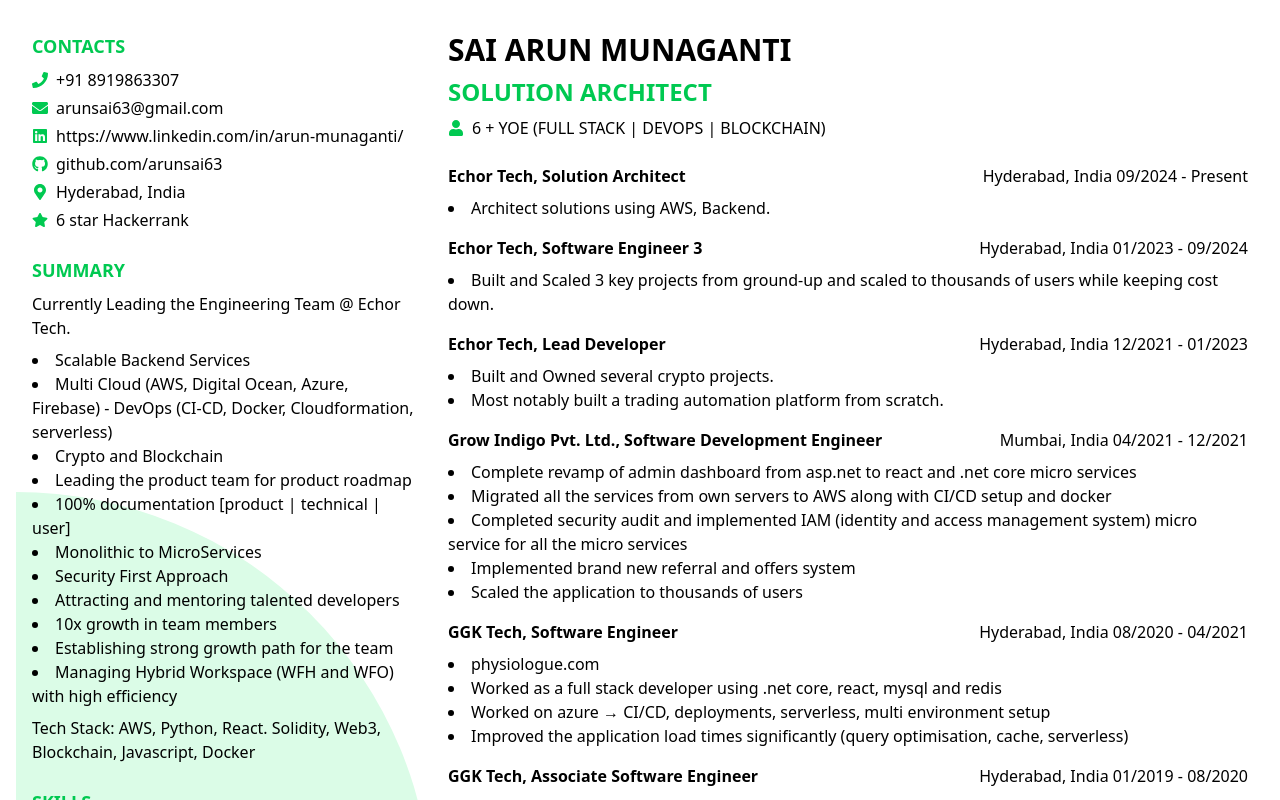
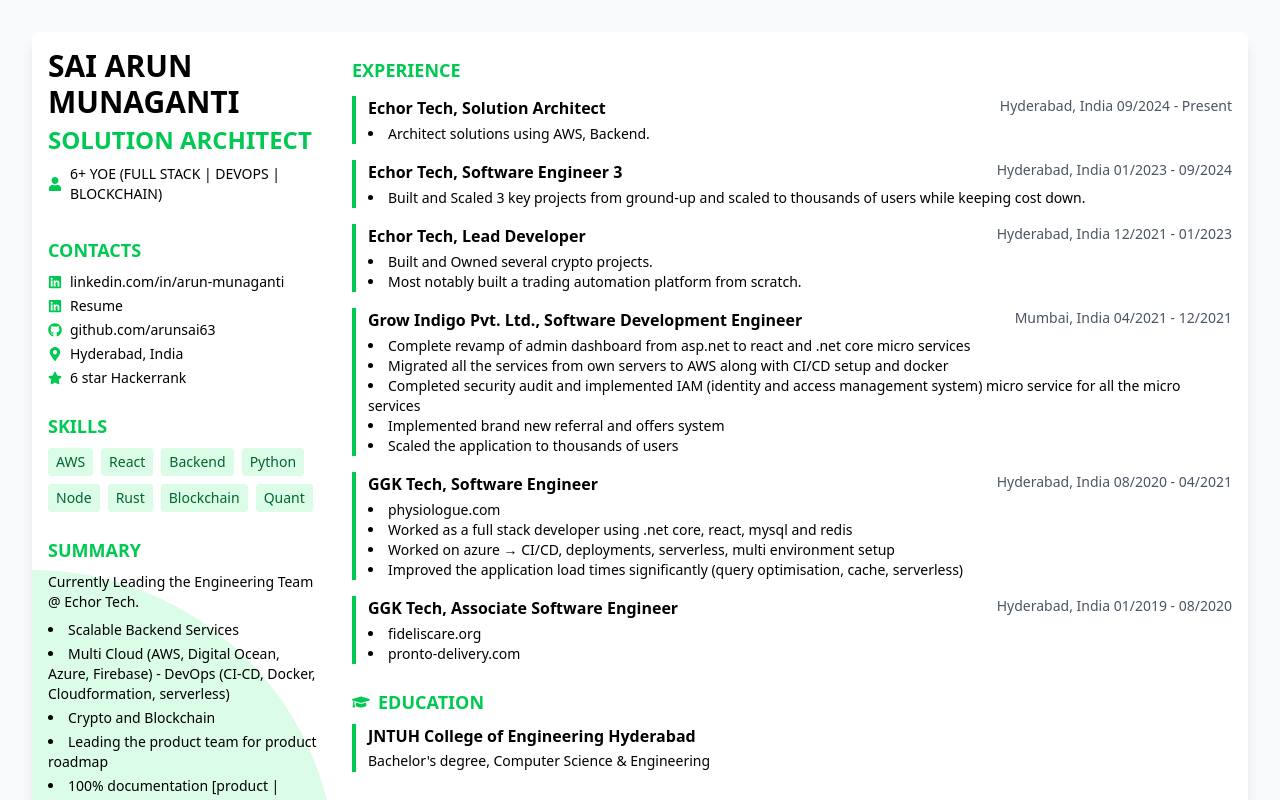
Before and after one commit to arunsai63/arunsai63.github.io, a React (Vite) app: page / in a window 1280 px wide. Shown: the top 800 px of the page. Built offline with nearby package versions, Linux system fonts and the light colour scheme.

Commit message:
fixed reposiveness

```diff
--- a/index.html
+++ b/index.html
@@ -3,9 +3,46 @@
 
 <head>
   <meta charset="UTF-8" />
-  <link rel="icon" type="image/svg+xml" href="/vite.svg" />
+  <link rel="icon" type="image/svg+xml" href="/favicon.ico" />
   <meta name="viewport" content="width=device-width, initial-scale=1.0" />
-  <title>Arun Munaganti</title>
+  <title>Arun Munaganti - Solution Architect</title>
+
+  <!-- Basic SEO Tags -->
+  <meta name="description"
+    content="Sai Arun Munaganti is a Solution Architect with 6+ years of experience in Full Stack Development, DevOps, and Blockchain technologies. Explore his portfolio, resume, and detailed professional experience." />
+  <meta name="keywords"
+    content="Solution Architect, Full Stack Developer, DevOps, Blockchain, AWS, React, Python, Portfolio, Resume, Hyderabad, India" />
+  <meta name="author" content="Sai Arun Munaganti" />
+  <meta name="robots" content="index, follow" />
+  <link rel="canonical" href="https://yourdomain.com" />
+
+  <!-- Open Graph / Facebook -->
+  <meta property="og:title" content="Sai Arun Munaganti - Solution Architect Portfolio" />
+  <meta property="og:description"
+    content="Explore the professional portfolio of Sai Arun Munaganti, a seasoned solution architect with expertise in Full Stack Development, DevOps, and Blockchain." />
+  <meta property="og:type" content="website" />
+
+  <!-- Twitter Cards -->
+  <meta name="twitter:card" content="summary_large_image" />
+  <meta name="twitter:title" content="Sai Arun Munaganti - Solution Architect Portfolio" />
+  <meta name="twitter:description"
+    content="Discover the portfolio of Sai Arun Munaganti, a solution architect with 6+ years of experience in modern technologies including Full Stack Development, DevOps, and Blockchain." />
+
+  <!-- JSON-LD Structured Data -->
+  <script type="application/ld+json">
+  {
+    "@context": "https://schema.org",
+    "@type": "Person",
+    "name": "Sai Arun Munaganti",
+    "jobTitle": "Solution Architect",
+    "url": "https://arunsai63.github.io",
+    "sameAs": [
+      "https://www.linkedin.com/in/arun-munaganti/",
+      "https://github.com/arunsai63"
+    ],
+    "description": "Sai Arun Munaganti is a solution architect with 6+ years of experience specializing in Full Stack Development, DevOps, and Blockchain."
+  }
+  </script>
 </head>
 
 <body>
--- a/src/App.jsx
+++ b/src/App.jsx
@@ -3,48 +3,100 @@
 
 const App = () => {
     return (
-        <div className="container mx-auto p-4">
-            <div className="flex relative">
-                {/* Left Column */}
-                <div className="w-1/3 bg-white p-4 relative">
-                    {/* Background Curve */}
-                    <div className="absolute bottom-0 left-0 w-full h-1/2 bg-green-100 rounded-tr-full"></div>
+        <div className="min-h-screen bg-gray-50">
+            {/* Main container with responsive width */}
+            <div className="max-w-7xl mx-auto px-4 sm:px-6 lg:px-8 py-8">
+                {/* Resume Card */}
+                <div className="bg-white rounded-lg shadow-lg overflow-hidden">
+                    {/* Mobile Header - Only visible on small screens */}
+                    <div className="md:hidden bg-white p-4 border-b">
+                        <h1 className="text-2xl font-bold uppercase">Sai Arun Munaganti</h1>
+                        <h2 className="text-green-500 uppercase font-bold text-xl mt-1">Solution Architect</h2>
+                        <div className="flex items-center mt-2 text-sm">
+                            <FaUser className="text-green-500 mr-2 flex-shrink-0" />
+                            <span className="uppercase">6+ YOE (FULL STACK | DEVOPS | BLOCKCHAIN)</span>
+                        </div>
+                    </div>
+
+                    {/* Flex container for columns - Column on mobile, Row on medium+ */}
+                    <div className="flex flex-col md:flex-row relative">
+                        {/* Left Column - Full width on mobile, 1/3 on medium+ */}
+                        <div className="w-full md:w-1/3 lg:w-1/4 bg-white p-4 relative">
+                            {/* Background Curve - Hidden on mobile */}
+                            <div className="hidden md:block absolute bottom-0 left-0 w-full h-1/2 bg-green-100 rounded-tr-full"></div>
+
                             <div className="relative z-10">
+                                {/* Desktop Header - Hidden on mobile */}
+                                <div className="hidden md:block mb-8">
+                                    <h1 className="text-2xl lg:text-3xl font-bold uppercase">Sai Arun Munaganti</h1>
+                                    <h2 className="text-green-500 uppercase font-bold text-xl lg:text-2xl mt-1">Solution Architect</h2>
+                                    <div className="flex items-center mt-2 text-sm">
+                                        <FaUser className="text-green-500 mr-2 flex-shrink-0" />
+                                        <span className="uppercase">6+ YOE (FULL STACK | DEVOPS | BLOCKCHAIN)</span>
+                                    </div>
+                                </div>
+
                                 {/* Contacts Section */}
                                 <div className="mb-6">
                                     <h2 className="text-green-500 uppercase font-bold text-lg">Contacts</h2>
-                            <div className="mt-2">
-                                <div className="flex items-center">
-                                    <FaPhone className="text-green-500 mr-2" />
-                                    <span>+91 8919863307</span>
+                                    <div className="mt-2 text-sm">
+                                        <div className="flex items-center mt-1">
+                                            <FaLinkedin className="text-green-500 mr-2 flex-shrink-0" />
+                                            <a href="https://www.linkedin.com/in/arun-munaganti/"
+                                                target="_blank"
+                                                rel="noreferrer"
+                                                className="hover:text-green-500 transition-colors truncate">
+                                                linkedin.com/in/arun-munaganti
+                                            </a>
                                         </div>
                                         <div className="flex items-center mt-1">
-                                    <FaEnvelope className="text-green-500 mr-2" />
-                                    <span>arunsai63@gmail.com</span>
+                                            <FaLinkedin className="text-green-500 mr-2 flex-shrink-0" />
+                                            <a href="/resume.pdf"
+                                                target="_blank"
+                                                rel="noreferrer"
+                                                className="hover:text-green-500 transition-colors">
+                                                Resume
+                                            </a>
                                         </div>
                                         <div className="flex items-center mt-1">
-                                    <FaLinkedin className="text-green-500 mr-2" />
-                                    <span>https://www.linkedin.com/in/arun-munaganti/</span>
+                                            <FaGithub className="text-green-500 mr-2 flex-shrink-0" />
+                                            <a href='https://github.com/arunsai63'
+                                                target='_blank'
+                                                rel='noreferrer'
+                                                className="hover:text-green-500 transition-colors truncate">
+                                                github.com/arunsai63
+                                            </a>
                                         </div>
                                         <div className="flex items-center mt-1">
-                                    <FaGithub className="text-green-500 mr-2" />
-                                    <span>github.com/arunsai63</span>
-                                </div>
-                                <div className="flex items-center mt-1">
-                                    <FaMapMarkerAlt className="text-green-500 mr-2" />
+                                            <FaMapMarkerAlt className="text-green-500 mr-2 flex-shrink-0" />
                                             <span>Hyderabad, India</span>
                                         </div>
                                         <div className="flex items-center mt-1">
-                                    <FaStar className="text-green-500 mr-2" />
+                                            <FaStar className="text-green-500 mr-2 flex-shrink-0" />
                                             <span>6 star Hackerrank</span>
                                         </div>
                                     </div>
                                 </div>
+
+                                {/* Skills Section - Move up on mobile for better hierarchy */}
+                                <div className="mb-6">
+                                    <h2 className="text-green-500 uppercase font-bold text-lg">Skills</h2>
+                                    <div className="mt-2 text-sm">
+                                        <div className="flex flex-wrap gap-2">
+                                            {['AWS', 'React', 'Backend', 'Python', 'Node', 'Rust', 'Blockchain', 'Quant'].map((skill) => (
+                                                <span key={skill} className="bg-green-100 text-green-800 px-2 py-1 rounded">
+                                                    {skill}
+                                                </span>
+                                            ))}
+                                        </div>
+                                    </div>
+                                </div>
+
                                 {/* Summary Section */}
                                 <div className="mb-6">
                                     <h2 className="text-green-500 uppercase font-bold text-lg">Summary</h2>
-                            <p className="mt-2">Currently Leading the Engineering Team @ Echor Tech.</p>
-                            <ul className="list-disc list-inside mt-2">
+                                    <p className="mt-2 text-sm">Currently Leading the Engineering Team @ Echor Tech.</p>
+                                    <ul className="list-disc list-inside mt-2 text-sm space-y-1">
                                         <li>Scalable Backend Services</li>
                                         <li>Multi Cloud (AWS, Digital Ocean, Azure, Firebase) - DevOps (CI-CD, Docker, Cloudformation, serverless)</li>
                                         <li>Crypto and Blockchain</li>
@@ -57,68 +109,55 @@
                                         <li>Establishing strong growth path for the team</li>
                                         <li>Managing Hybrid Workspace (WFH and WFO) with high efficiency</li>
                                     </ul>
-                            <p className="mt-2">Tech Stack: AWS, Python, React. Solidity, Web3, Blockchain, Javascript, Docker</p>
-                        </div>
-                        {/* Skills Section */}
-                        <div>
-                            <h2 className="text-green-500 uppercase font-bold text-lg">Skills</h2>
-                            <div className="mt-2">
-                                <span>AWS • React • Backend</span>
-                                <br />
-                                <span>Python • Node • Rust</span>
-                                <br />
-                                <span>Blockchain • Quant</span>
+                                    <p className="mt-2 text-sm">Tech Stack: AWS, Python, React, Solidity, Web3, Blockchain, Javascript, Docker</p>
                                 </div>
                             </div>
                         </div>
+
+                        {/* Right Column - Full width on mobile, 2/3 on medium+ */}
+                        <div className="w-full md:w-2/3 lg:w-3/4 bg-white p-4">
+                            {/* Experience Section */}
+                            <div className="mt-2">
+                                <h2 className="text-green-500 uppercase font-bold text-lg mb-3">Experience</h2>
+
+                                <div className="space-y-4">
+                                    <div className="border-l-4 border-green-500 pl-3">
+                                        <div className="flex flex-col sm:flex-row sm:justify-between">
+                                            <span className="font-bold">Echor Tech, Solution Architect</span>
+                                            <span className="text-sm text-gray-600">Hyderabad, India 09/2024 - Present</span>
                                         </div>
-                {/* Right Column */}
-                <div className="w-2/3 bg-white p-4">
-                    {/* Header Section */}
-                    <div>
-                        <h1 className="text-3xl font-bold uppercase">Sai Arun Munaganti</h1>
-                        <h2 className="text-green-500 uppercase font-bold text-2xl mt-2">Solution Architect</h2>
-                        <div className="flex items-center mt-2">
-                            <FaUser className="text-green-500 mr-2" />
-                            <span className="uppercase">6 + YOE (FULL STACK | DEVOPS | BLOCKCHAIN)</span>
-                        </div>
-                    </div>
-                    {/* Experience Section */}
-                    <div className="mt-6">
-                        <div className="mb-4">
-                            <div className="flex justify-between">
-                                <span className="font-bold">Echor Tech, Solution Architect</span>
-                                <span>Hyderabad, India 09/2024 - Present</span>
-                            </div>
-                            <ul className="list-disc list-inside mt-2">
+                                        <ul className="list-disc list-inside mt-1 text-sm">
                                             <li>Architect solutions using AWS, Backend.</li>
                                         </ul>
                                     </div>
-                        <div className="mb-4">
-                            <div className="flex justify-between">
+
+                                    <div className="border-l-4 border-green-500 pl-3">
+                                        <div className="flex flex-col sm:flex-row sm:justify-between">
                                             <span className="font-bold">Echor Tech, Software Engineer 3</span>
-                                <span>Hyderabad, India 01/2023 - 09/2024</span>
+                                            <span className="text-sm text-gray-600">Hyderabad, India 01/2023 - 09/2024</span>
                                         </div>
-                            <ul className="list-disc list-inside mt-2">
+                                        <ul className="list-disc list-inside mt-1 text-sm">
                                             <li>Built and Scaled 3 key projects from ground-up and scaled to thousands of users while keeping cost down.</li>
                                         </ul>
                                     </div>
-                        <div className="mb-4">
-                            <div className="flex justify-between">
+
+                                    <div className="border-l-4 border-green-500 pl-3">
+                                        <div className="flex flex-col sm:flex-row sm:justify-between">
                                             <span className="font-bold">Echor Tech, Lead Developer</span>
-                                <span>Hyderabad, India 12/2021 - 01/2023</span>
+                                            <span className="text-sm text-gray-600">Hyderabad, India 12/2021 - 01/2023</span>
                                         </div>
-                            <ul className="list-disc list-inside mt-2">
+                                        <ul className="list-disc list-inside mt-1 text-sm">
                                             <li>Built and Owned several crypto projects.</li>
                                             <li>Most notably built a trading automation platform from scratch.</li>
                                         </ul>
                                     </div>
-                        <div className="mb-4">
-                            <div className="flex justify-between">
+
+                                    <div className="border-l-4 border-green-500 pl-3">
+                                        <div className="flex flex-col sm:flex-row sm:justify-between">
                                             <span className="font-bold">Grow Indigo Pvt. Ltd., Software Development Engineer</span>
-                                <span>Mumbai, India 04/2021 - 12/2021</span>
+                                            <span className="text-sm text-gray-600">Mumbai, India 04/2021 - 12/2021</span>
                                         </div>
-                            <ul className="list-disc list-inside mt-2">
+                                        <ul className="list-disc list-inside mt-1 text-sm">
                                             <li>Complete revamp of admin dashboard from asp.net to react and .net core micro services</li>
                                             <li>Migrated all the services from own servers to AWS along with CI/CD setup and docker</li>
                                             <li>Completed security audit and implemented IAM (identity and access management system) micro service for all the micro services</li>
@@ -126,41 +165,51 @@
                                             <li>Scaled the application to thousands of users</li>
                                         </ul>
                                     </div>
-                        <div className="mb-4">
-                            <div className="flex justify-between">
+
+                                    <div className="border-l-4 border-green-500 pl-3">
+                                        <div className="flex flex-col sm:flex-row sm:justify-between">
                                             <span className="font-bold">GGK Tech, Software Engineer</span>
-                                <span>Hyderabad, India 08/2020 - 04/2021</span>
+                                            <span className="text-sm text-gray-600">Hyderabad, India 08/2020 - 04/2021</span>
                                         </div>
-                            <ul className="list-disc list-inside mt-2">
+                                        <ul className="list-disc list-inside mt-1 text-sm">
                                             <li>physiologue.com</li>
                                             <li>Worked as a full stack developer using .net core, react, mysql and redis</li>
                                             <li>Worked on azure → CI/CD, deployments, serverless, multi environment setup</li>
                                             <li>Improved the application load times significantly (query optimisation, cache, serverless)</li>
                                         </ul>
                                     </div>
-                        <div className="mb-4">
-                            <div className="flex justify-between">
+
+                                    <div className="border-l-4 border-green-500 pl-3">
+                                        <div className="flex flex-col sm:flex-row sm:justify-between">
                                             <span className="font-bold">GGK Tech, Associate Software Engineer</span>
-                                <span>Hyderabad, India 01/2019 - 08/2020</span>
+                                            <span className="text-sm text-gray-600">Hyderabad, India 01/2019 - 08/2020</span>
                                         </div>
-                            <ul className="list-disc list-inside mt-2">
+                                        <ul className="list-disc list-inside mt-1 text-sm">
                                             <li>fideliscare.org</li>
                                             <li>pronto-delivery.com</li>
                                         </ul>
                                     </div>
                                 </div>
+                            </div>
+
                             {/* Education Section */}
                             <div className="mt-6">
-                        <h2 className="text-green-500 uppercase font-bold text-lg flex items-center">
+                                <h2 className="text-green-500 uppercase font-bold text-lg flex items-center mb-2">
                                     <FaGraduationCap className="text-green-500 mr-2" />
                                     Education
                                 </h2>
-                        <div className="mt-2">
-                            <span className="font-bold">JNTUH College of Engineering Hyderabad</span>
-                            <br />
-                            <span>Bachelor's degree, Computer Science & Engineering</span>
+                                <div className="border-l-4 border-green-500 pl-3">
+                                    <span className="font-bold block">JNTUH College of Engineering Hyderabad</span>
+                                    <span className="text-sm">Bachelor's degree, Computer Science & Engineering</span>
                                 </div>
                             </div>
+                        </div>
+                    </div>
+                </div>
+
+                {/* Footer */}
+                <div className="text-center text-sm text-gray-500 mt-4">
+                    <p>© {new Date().getFullYear()} Sai Arun Munaganti. All rights reserved.</p>
                 </div>
             </div>
         </div>
```
Also changed, not shown: 2 other files (tests, documents, lock files or other folders). Lines whose indentation alone changed are shown as unchanged.
